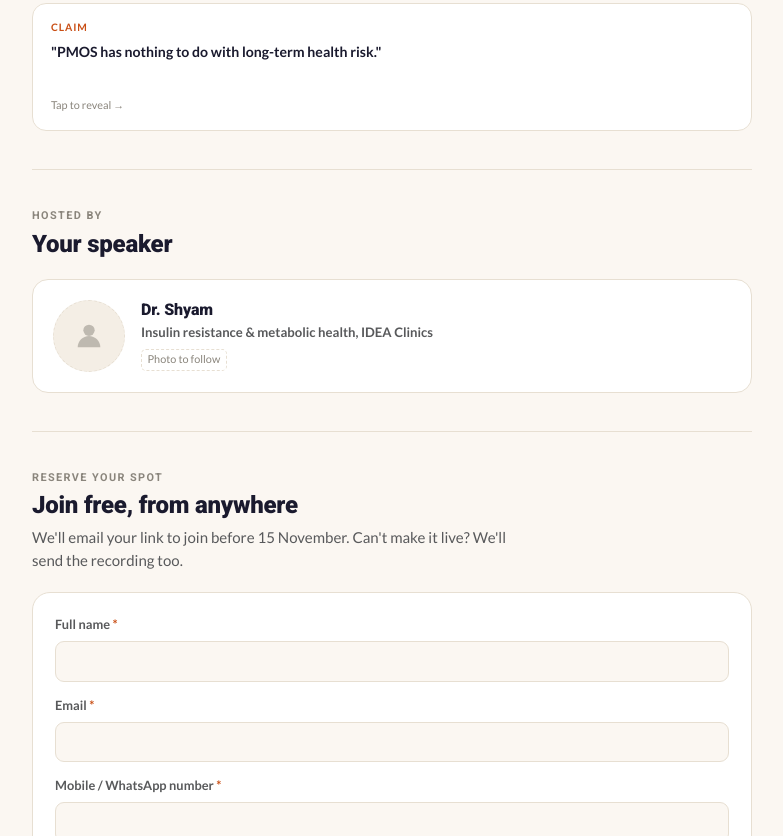
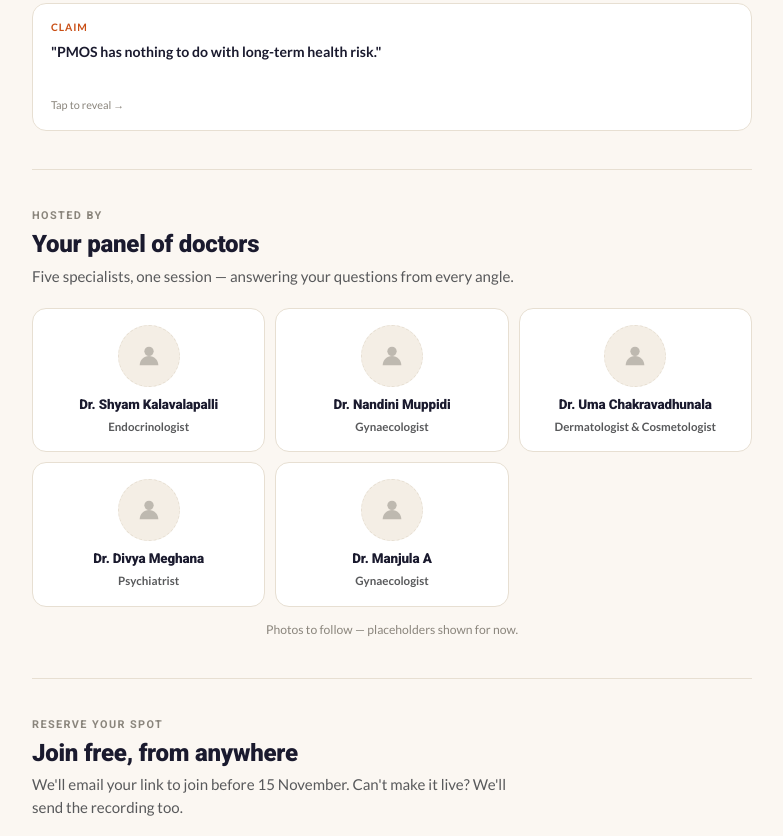
Before and after one commit to ideaclinics/pcos-conference, a plain HTML site: page webinar.html in a window 1280 px wide. Shown: the part 1964-2800 px from the top of the page, without its empty margins (248-1031 px from the left). Drawn offline with Linux system fonts and the light colour scheme.

Commit message:
Webinar page: panel of 5 doctors, clearer online-session framing
Replaces single speaker with the actual 5-doctor panel (Dr. Shyam
Kalavalapalli, Dr. Nandini Muppidi, Dr. Uma Chakravadhunala, Dr. Divya
Meghana, Dr. Manjula A), each with a placeholder photo slot. Strengthens
the hero so the page reads as a live online session within a couple of
seconds: pulsing 'Online session' badge next to the logo, a '5-doctor
panel' pill, and clearer sub-copy.

Co-Authored-By: Claude Sonnet 5 <noreply@anthropic.com>
Claude-Session: https://claude.ai/code/session_013q3P83W8aZe9hv4RhibXR6

```diff
--- a/webinar.html
+++ b/webinar.html
@@ -4,7 +4,7 @@
 <meta charset="UTF-8">
 <meta name="viewport" content="width=device-width, initial-scale=1, viewport-fit=cover">
 <title>PMOS Public Webinar</title>
-<meta name="description" content="Free public webinar: PMOS, insulin resistance and metabolic health — what every woman should know in 2026. 15 November 2026, live online.">
+<meta name="description" content="Free public webinar: PMOS, insulin resistance and metabolic health — what every woman should know in 2026. A live online session, 15 November 2026, with a 5-doctor panel.">
 <link rel="preconnect" href="https://fonts.googleapis.com">
 <link rel="preconnect" href="https://fonts.gstatic.com" crossorigin>
 <link href="https://fonts.googleapis.com/css2?family=Roboto:wght@700;900&family=Lato:ital,wght@0,400;0,700;1,400&display=swap" rel="stylesheet">
@@ -102,11 +102,27 @@
     background-size:22px 22px;
   }
   .hero-inner{position:relative; max-width:720px; margin-inline:auto;}
+  .hero-top-row{display:flex; align-items:center; justify-content:space-between; gap:10px; margin-bottom:18px; flex-wrap:wrap;}
   .hero-logo{
     background:#fff; border-radius:10px; padding:6px 10px; display:inline-flex;
-    align-items:center; box-shadow:var(--shadow); margin-bottom:18px;
+    align-items:center; box-shadow:var(--shadow);
   }
   .hero-logo img{height:24px; display:block;}
+  .live-badge{
+    display:inline-flex; align-items:center; gap:7px; font-family:'Roboto',sans-serif;
+    font-weight:900; font-size:.76rem; letter-spacing:.03em; text-transform:uppercase;
+    color:var(--ink); background:#fff; border-radius:999px; padding:.5em 1em;
+    box-shadow:var(--shadow);
+  }
+  .live-dot{
+    width:8px; height:8px; border-radius:50%; background:var(--green); flex:none;
+    box-shadow:0 0 0 0 rgba(0,166,81,.6); animation:live-pulse 1.8s infinite;
+  }
+  @keyframes live-pulse{
+    0%{box-shadow:0 0 0 0 rgba(0,166,81,.55);}
+    70%{box-shadow:0 0 0 7px rgba(0,166,81,0);}
+    100%{box-shadow:0 0 0 0 rgba(0,166,81,0);}
+  }
   .hero .eyebrow{color:rgba(255,255,255,.82);}
   .hero h1{font-size:clamp(1.8rem,7vw,2.3rem); color:#fff; margin-top:8px;}
   .hero .sub{
@@ -183,20 +199,22 @@
   .myth-hint{font-size:.68rem; color:var(--ink-soft); margin-top:auto;}
   .myth-face.back .myth-hint{color:var(--green-deep); opacity:.8;}
 
-  /* ---------- Speaker ---------- */
-  .speaker-card{
-    background:var(--surface); border:1px solid var(--border); border-radius:16px;
-    padding:20px; display:flex; gap:16px; align-items:center;
+  /* ---------- Speaker panel ---------- */
+  .panel-grid{display:grid; grid-template-columns:1fr 1fr; gap:10px;}
+  @media (min-width:520px){ .panel-grid{grid-template-columns:repeat(3,1fr);} }
+  .panel-card{
+    background:var(--surface); border:1px solid var(--border); border-radius:14px;
+    padding:16px 12px; text-align:center;
   }
-  .speaker-photo{
-    width:72px; height:72px; border-radius:50%; flex:none;
+  .panel-photo{
+    width:62px; height:62px; border-radius:50%; margin:0 auto 10px;
     background:var(--surface-2); border:1.5px dashed var(--border); color:var(--ink-soft);
     display:flex; align-items:center; justify-content:center;
   }
-  .speaker-photo svg{width:34px; height:34px; opacity:.5;}
-  .speaker-card h4{font-size:1rem;}
-  .speaker-card .role{font-size:.82rem; color:var(--ink-muted); margin-top:3px; font-weight:700;}
-  .speaker-card .tbc{font-size:.68rem; color:var(--ink-soft); border:1px dashed var(--border); border-radius:5px; padding:.12em .5em; display:inline-block; margin-top:7px;}
+  .panel-photo svg{width:28px; height:28px; opacity:.5;}
+  .panel-card h4{font-size:.84rem; line-height:1.25;}
+  .panel-card .role{font-size:.72rem; color:var(--ink-muted); margin-top:4px; font-weight:700;}
+  .panel-note{font-size:.76rem; color:var(--ink-soft); margin-top:14px; text-align:center;}
 
   /* ---------- Signup ---------- */
   form.reg-form{
@@ -244,14 +262,17 @@
 
   <div class="hero">
     <div class="hero-inner">
-      <div class="hero-logo"><img src="idea-logo.png" alt="IDEA Clinics"></div>
-      <p class="eyebrow">Free Public Webinar</p>
+      <div class="hero-top-row">
+        <div class="hero-logo"><img src="idea-logo.png" alt="IDEA Clinics"></div>
+        <span class="live-badge"><span class="live-dot"></span>Online session</span>
+      </div>
+      <p class="eyebrow">Free Public Webinar · Watch From Home</p>
       <h1>PMOS, Insulin Resistance &amp; Metabolic Health</h1>
-      <p class="sub">What every woman should know in 2026 — in plain language, from the doctors who treat it.</p>
+      <p class="sub">What every woman should know in 2026 — a free live video session, in plain language, from the doctors who treat it.</p>
       <div class="hero-meta">
         <span>📅 15 Nov 2026</span>
         <span>🕦 11:30–12:00 PM</span>
-        <span>💻 Live online</span>
+        <span>👥 5-doctor panel</span>
         <span class="free">✨ Free to join</span>
       </div>
 
@@ -265,7 +286,7 @@
       <div class="hero-cta">
         <a class="btn btn-primary" href="#signup">Save my free seat</a>
       </div>
-      <p class="hero-sub-note">30 minutes · live Q&amp;A included · recording sent to all registrants</p>
+      <p class="hero-sub-note">Join by video from any phone or laptop · 5-doctor panel · live Q&amp;A</p>
     </div>
   </div>
 
@@ -364,16 +385,37 @@
   <section id="speaker">
     <div class="section-head">
       <p class="eyebrow">Hosted by</p>
-      <h2>Your speaker</h2>
+      <h2>Your panel of doctors</h2>
+      <p class="lede">Five specialists, one session — answering your questions from every angle.</p>
     </div>
-    <div class="speaker-card">
-      <div class="speaker-photo"><svg viewBox="0 0 24 24" fill="currentColor"><circle cx="12" cy="8" r="4"/><path d="M4 20c0-4.4 3.6-8 8-8s8 3.6 8 8"/></svg></div>
-      <div>
-        <h4>Dr. Shyam</h4>
-        <p class="role">Insulin resistance &amp; metabolic health, IDEA Clinics</p>
-        <span class="tbc">Photo to follow</span>
+    <div class="panel-grid">
+      <div class="panel-card">
+        <div class="panel-photo"><svg viewBox="0 0 24 24" fill="currentColor"><circle cx="12" cy="8" r="4"/><path d="M4 20c0-4.4 3.6-8 8-8s8 3.6 8 8"/></svg></div>
+        <h4>Dr. Shyam Kalavalapalli</h4>
+        <p class="role">Endocrinologist</p>
+      </div>
+      <div class="panel-card">
+        <div class="panel-photo"><svg viewBox="0 0 24 24" fill="currentColor"><circle cx="12" cy="8" r="4"/><path d="M4 20c0-4.4 3.6-8 8-8s8 3.6 8 8"/></svg></div>
+        <h4>Dr. Nandini Muppidi</h4>
+        <p class="role">Gynaecologist</p>
+      </div>
+      <div class="panel-card">
+        <div class="panel-photo"><svg viewBox="0 0 24 24" fill="currentColor"><circle cx="12" cy="8" r="4"/><path d="M4 20c0-4.4 3.6-8 8-8s8 3.6 8 8"/></svg></div>
+        <h4>Dr. Uma Chakravadhunala</h4>
+        <p class="role">Dermatologist &amp; Cosmetologist</p>
+      </div>
+      <div class="panel-card">
+        <div class="panel-photo"><svg viewBox="0 0 24 24" fill="currentColor"><circle cx="12" cy="8" r="4"/><path d="M4 20c0-4.4 3.6-8 8-8s8 3.6 8 8"/></svg></div>
+        <h4>Dr. Divya Meghana</h4>
+        <p class="role">Psychiatrist</p>
+      </div>
+      <div class="panel-card">
+        <div class="panel-photo"><svg viewBox="0 0 24 24" fill="currentColor"><circle cx="12" cy="8" r="4"/><path d="M4 20c0-4.4 3.6-8 8-8s8 3.6 8 8"/></svg></div>
+        <h4>Dr. Manjula A</h4>
+        <p class="role">Gynaecologist</p>
       </div>
     </div>
+    <p class="panel-note">Photos to follow — placeholders shown for now.</p>
   </section>
 
   <section id="signup">
```
